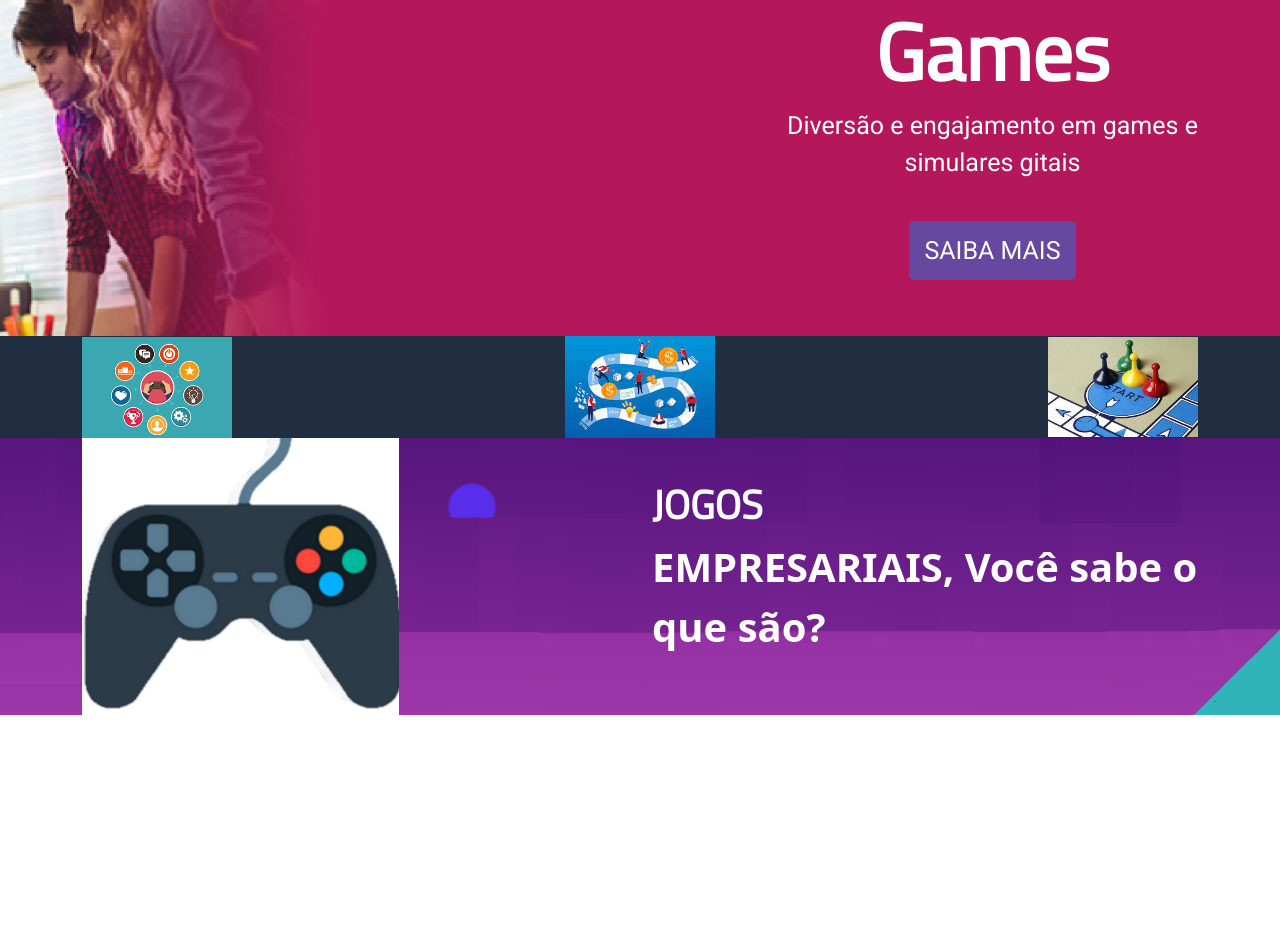
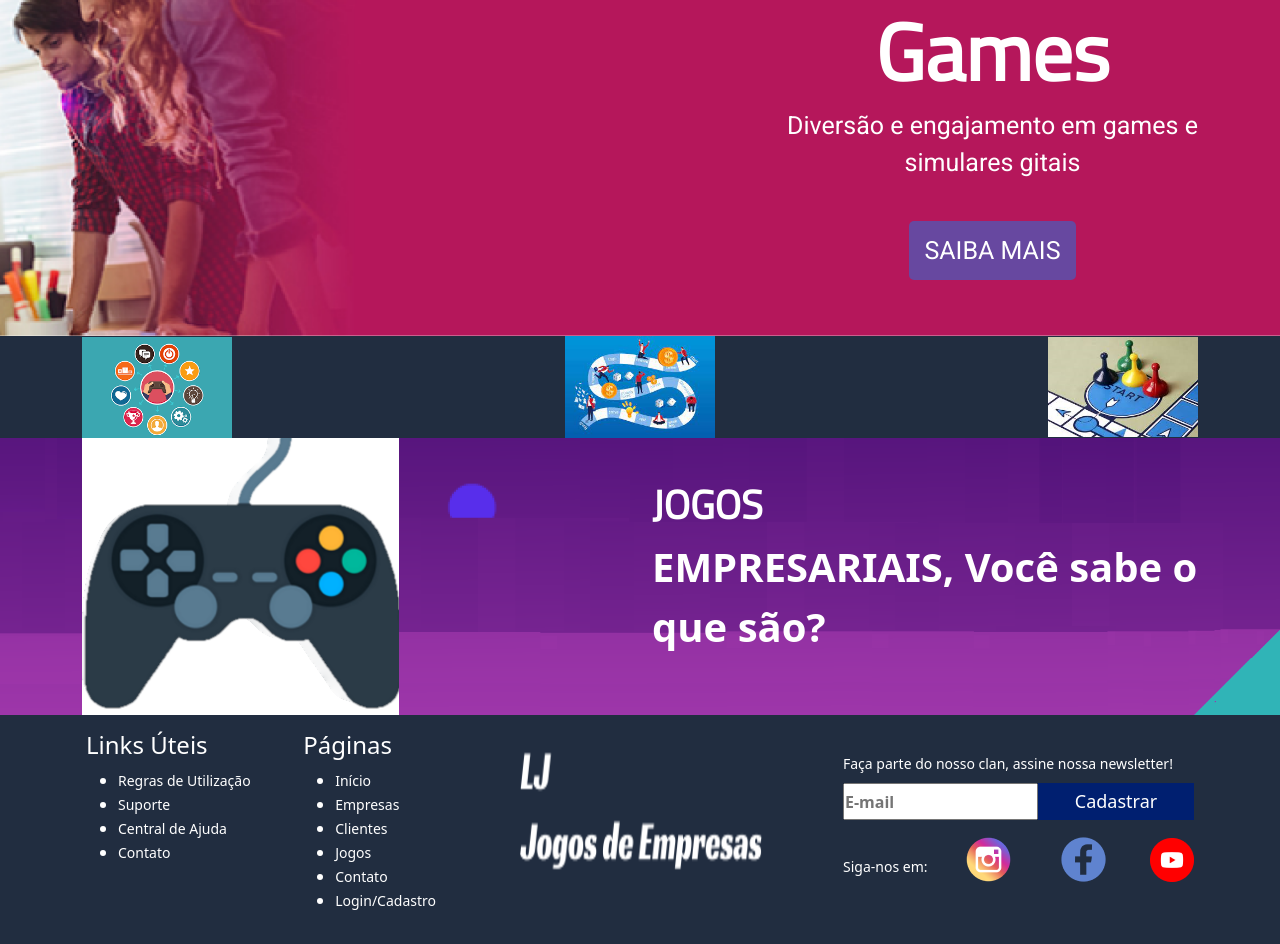
Before and after one commit to ritaescouto/-SENAI-UC9SA2ENCONTRO1, a plain HTML site: page Index.html in a window 1280 px wide. Shown: the part 554-1498 px from the top of the page. Before the commit the page ends 1269 px from the top, so only its background shows below. Drawn offline with nearby package versions, Linux system fonts and the light colour scheme.

Commit message:
atividade3

```diff
--- a/Index.html
+++ b/Index.html
@@ -9,7 +9,7 @@
     <link href="https://cdn.jsdelivr.net/npm/bootstrap@5.1.3/dist/css/bootstrap.min.css" rel="stylesheet" integrity="sha384-1BmE4kWBq78iYhFldvKuhfTAU6auU8tT94WrHftjDbrCEXSU1oBoqyl2QvZ6jIW3" crossorigin="anonymous">
     <link rel="stylesheet" href="css/style.css"
 </head>
-<body>
+<body onload="renderizarNoticias()">
     <header>
         <div class = "container-grid posicionamento-header">
             <a href=""><img class="logo" src="img/logo.png" alt="Logo do Site"></a>
@@ -20,12 +20,12 @@
                     <a href="">Jogos</a>
                     <a href="">Contatos</a>
                 </nav>
-                <a href=""onclick="mostrarMenu()"><img class="barras" src="img/menu.png" alt="Menu de barras"></a>
+                <a href="#" onclick="mostrarMenu()"><img class="barras" src="img/menu.png" alt="Menu de barras"></a>
         </div>
     </header>
     <div class="banner">
         <div class="container-grid">
-        <div class="texto-banner">
+            <div class="texto-banner"></div>
         </div>
     </div>
     <div class="game">
@@ -35,6 +35,7 @@
                 <p>Diversão e engajamento em games e simulares gitais</p>
                 <!-- <p>games e simuladores gitais</p> -->
                 <a href="">Saiba Mais</a>
+            </div>
         </div>
     </div>
 
@@ -53,7 +54,7 @@
 
     <section class="secao-banner2">
         <div class="conteudo-banner2 container">
-            <div class="row">
+            <div class="row alinhar-centro">
                 <div class="container-imagem col-md-6">
                     <img src="img/join.png" alt="imagem do joistick">
                 </div>
@@ -61,13 +62,50 @@
                     <h2>JOGOS</h2>
                     <p>EMPRESARIAIS, Você sabe o que são?</p>
                 </div>
-            <!-- <div class="container-imagem col-md-6">
-                <img src="img/join.png" alt="imagem do joistick"
-            </div> -->
+            </div>
+        </div>
+    </section>
+
+    <footer>
+        <div class="rodape container">
+            <div class="links-footer">
+                <div class="links">
+                    <h2>Links Úteis</h2>
+                    <ul>
+                        <li><a href="#">Regras de Utilização</a></li>
+                        <li><a href="#">Suporte</a></li>
+                        <li><a href="#">Central de Ajuda</a></li>
+                        <li><a href="#">Contato</a></li>
+                    </ul>
+                </div>
+                <div class="links">
+                    <h2>Páginas</h2>
+                    <ul>
+                        <li><a href="#">Início</a></li>
+                        <li><a href="#">Empresas</a></li>
+                        <li><a href="#">Clientes</a></li>
+                        <li><a href="#">Jogos</a></li>
+                        <li><a href="#">Contato</a></li>
+                        <li><a href="#">Login/Cadastro</a></li>
+                    </ul>
+                </div>
+            </div>
+            <img class="logo-rodape"src="img/logo.png" alt="Logo LJ">
+            <div class="sociais">
+                <h2>Faça parte do nosso clan, assine nossa newsletter!</h2>
+                <form action="">
+                    <input id="campo-email" type="email" placeholder="E-mail" required>
+                    <button onclick="cadastrarEmail()">Cadastrar</button>
+                </form>
+                <div class="siga-nos">
+                    <h2>Siga-nos em:</h2>
+                    <a href=""><img src="img/logo-instagram.png" alt="Logo do Instagram"></a>
+                    <a href=""><img src="img/logo-face.png" alt="Logo do Face"></a>
+                    <a href=""><img src="img/logo-yt.png" alt="Logo do Instagram"></a>
                 </div>
             </div>
         </div>
-    </section>
+    </footer>
     <script>
         let menu = document.getElementById("menu");
 
@@ -79,6 +117,7 @@
             }
         }
     </script>
+    <script src="js/script.js"></script>
     <script src="https://cdn.jsdelivr.net/npm/bootstrap@5.1.3/dist/js/bootstrap.bundle.min.js" integrity="sha384-ka7Sk0Gln4gmtz2MlQnikT1wXgYsOg+OMhuP+IlRH9sENBO0LRn5q+8nbTov4+1p" crossorigin="anonymous"></script>
 </body>
 </html>
--- a/css/style.css
+++ b/css/style.css
@@ -3,10 +3,6 @@
     margin: 0;
     padding: 0;
     box-sizing: border-box;
-}
-header{
-    background-color: #212D40;
-    height: 90px;
 }
 .container-grid{
     width: 1200px;
@@ -15,6 +11,10 @@ header{
     display: flex;
     justify-content: space-between;
     align-items: center;
+}
+header{
+    background-color: #212D40;
+    height: 90px;
 }
 .menu{
     width: 660px;
@@ -28,22 +28,24 @@ header{
     font-family: 'Roboto',sans-serif;
     font-size: 20px;
 }
+.barras{
+    width: 50px;
+    display: none;
+}
+
 .banner{
     background-image: url(../img/banner.png);
     height: 400px;
     background-repeat: no-repeat;
-    /* background-repeat: no-repeat; */
-    background-size: 945px 400px;
-    /* background-size: cover; */
-    /* background-size: 900px 400px;   */
-    /* background-repeat: none; */
+    /* background-size: 945px 400px;    */
+    background-size: 1350px 400px;
 }
 .game{
     height: 400px;
     background-image: url(../img/game.png);
     background-repeat: no-repeat;
     background-size: 1400px 400px;
-    background-size: cover;
+    /* background-size: cover; */
 }
 .texto-game{
     color: white;
@@ -64,7 +66,6 @@ header{
     font-size: 25px;
 }
 .texto-game a{
-     /* margin-top: 10px; */
     background-color: rgb(103, 72, 160);
     color: white;
     text-decoration: none;
@@ -86,13 +87,12 @@ header{
 .jogos img{
     width: 150px;
 }
+
 .secao-banner2{
     background-image: url(../img/fundo.png);
     background-repeat: no-repeat;
     background-size: cover;
     background-position: center;
-    /* height: 350px;
-    background-size: 945px 350px;    */
 }
 .texto-banner2 h2{
     font-family: 'Titillium Web', sans-serif;
@@ -107,13 +107,67 @@ header{
     font-size: 40px;
     font-weight: bold;
 }
-.barras{
-    width: 50px;
-    display: none;
+
+footer{
+    background-color: #212D40;
 }
-.posiccionamento-header{
-    position:relative;
+.rodape{
+    display: flex;
+    justify-content: space-between;
+    padding: 16px;
 }
+.links{
+    color: white;
+}
+.links h2{
+    font-size: 24px;
+}
+.links a{
+    color: white;
+    text-decoration: none;
+    font-size: 14px;
+}
+.links-footer{
+    display: flex;
+    justify-content: space-between;
+    width: 350px;
+}
+.logo-rodape{
+    width: 250px;
+    height: 150px;
+}
+.sociais h2{
+    color: white;
+    font-size: 14px;
+    margin-bottom: 10px;
+    margin-top: 25px;
+}
+.sociais form{
+    display: flex;
+    margin-bottom: 10px ;
+}
+.sociais input[type="email"]{
+    height: 37px;
+    width: 195px;
+}
+.sociais input[type="email"]::placeholder{
+    color: B8B3B3;
+    font-weight: bold;
+}
+button{
+    width: 156px;
+    color: white;
+    background-color: #001F70;
+    border: none;
+    font-size: 18px;
+}
+.siga-nos{
+    display: flex;
+    align-items: center;
+    justify-content: space-between;
+    margin-top: 10px;
+}
+
 @media screen and (max-width: 1200px){
     .container-grid{
         width: 90%;
@@ -124,7 +178,10 @@ header{
     .logo{
         width: 180px;
     }
-}
+
+    .banner{
+        background-size: 1350px 400px;
+    }}
 @media screen and (max-width: 768px){
     h1{
         color: blue;
@@ -141,6 +198,13 @@ header{
         top: 0;
         right: 60px;
     }
+    .menu a{
+        text-align: center;
+        padding: 15px;
+    }
+    .posiccionamento-header{
+        position: relative;
+    }
     .banner{
         background-size: 768px 400px;
     }
--- /dev/null
+++ b/js/script.js
@@ -0,0 +1,10 @@
+// function mostrarPopup(){
+//     window.alert("Hello World")
+// }
+
+let email = document.getElementById("campo-email");
+
+function enviarEmail(){
+    let emailDigitado = email.value;
+    console.log(emailDigitado)
+}
```
Also changed, not shown: img/logo-face.png (added), img/logo-facekk.png (added), img/logo-instagram.png (added), img/logo-instragamkk.jpg (added), img/logo-yt.png (added), img/logo-ytkk.jpg (added). Lines whose indentation alone changed are shown as unchanged.
